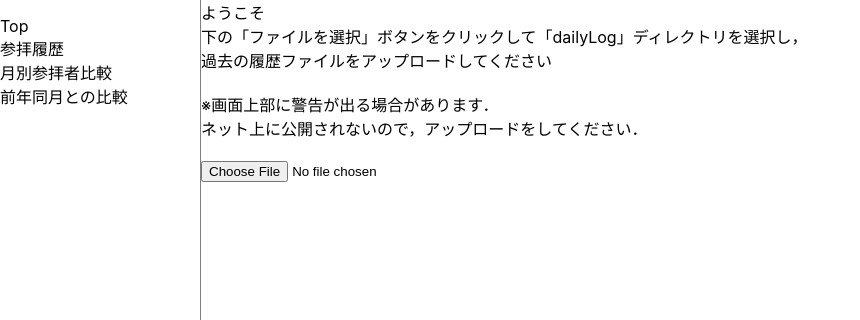
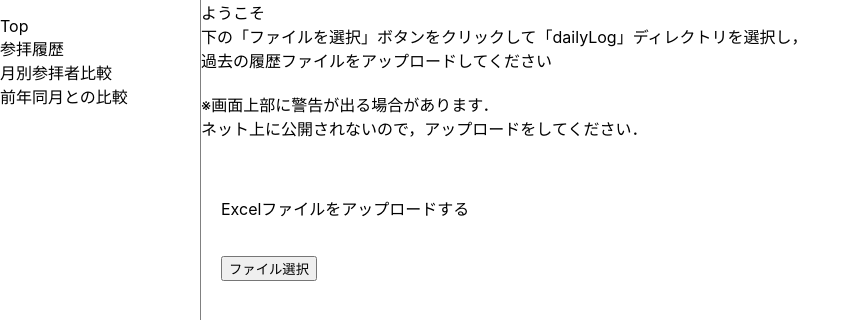
Before and after one commit to yui666a/admission-record, a React (Create React App) app in the folder static-web/: page / in a window 1280 px wide. Shown: the top 320 px of the page, without its empty margins (0-860 px from the left). Built offline with nearby package versions, Linux system fonts and the light colour scheme.

Commit message:
accept importing excel file

```diff
--- a/static-web/package.json
+++ b/static-web/package.json
@@ -1,5 +1,6 @@
 {
   "name": "static-web",
+  "homepage": "./",
   "version": "0.1.0",
   "private": true,
   "dependencies": {
@@ -15,7 +16,8 @@
     "react-dom": "^17.0.2",
     "react-scripts": "5.0.0",
     "styled-components": "^5.3.3",
-    "web-vitals": "^2.1.3"
+    "web-vitals": "^2.1.3",
+    "xlsx": "^0.17.5"
   },
   "scripts": {
     "start": "react-scripts start",
--- a/static-web/src/App.tsx
+++ b/static-web/src/App.tsx
@@ -8,9 +8,9 @@ import styled from "styled-components";
 import Log from "./Type/Log";
 
 // excelの時間を変換するための定数
-const constantSec = 0.000011572734491;
+// const constantSec = 0.000011572734491;
 const constantMin = 0.000694364069444;
-const constantHour = 0.041661844166667;
+// const constantHour = 0.041661844166667;
 
 type Page = "init" | "static" | "log" | "compareLastYear";
 function App() {
@@ -90,17 +90,44 @@ function App() {
     );
   }, []);
 
+  function onInput(data: string) {
+    let dateLogs: Log[] = [];
+    JSON.parse(data).forEach((d: any) => {
+      const time = Number(d.参拝時間) / constantMin;
+      const hour = ("0" + ((time / 60) | 0)).slice(-2);
+      const min = ("0" + (time % 60 | 0)).slice(-2);
+
+      const newLog = {
+        date: d.参拝日付,
+        group: d.所属,
+        name: d.参拝者,
+        id: d.会員番号,
+        age: d.年齢,
+        sex: d.性別,
+        time: hour + " : " + min,
+        note: d.備考,
+      };
+      dateLogs.push(newLog);
+    });
+    const filteredData = Array.from(
+      new Map(
+        dateLogs.map((log) => [log.date + log.time + log.name, log])
+      ).values()
+    );
+    const sortedData = filteredData.sort(function (a: Log, b: Log) {
+      return a.date > b.date ? -1 : 1;
+    });
+    setData(sortedData);
+    setMode("log");
+  }
+
   return (
     <Body className="App">
       {sideBar}
-      {(mode === "init" || files.length === 0) && (
-        <InitialDisplay onFilesInput={onFilesInput} />
-      )}
-      {mode === "log" && files.length !== 0 && <LogPage data={data} />}
-      {mode === "static" && files.length !== 0 && <MonthlyStatistic data={data} />}
-      {mode === "compareLastYear" && files.length !== 0 && (
-        <CompareLastYearStatistic data={data} />
-      )}
+      {mode === "init" && <InitialDisplay onFilesInput={onInput} />}
+      {mode === "log" && <LogPage data={data} />}
+      {mode === "static" && <MonthlyStatistic data={data} />}
+      {mode === "compareLastYear" && <CompareLastYearStatistic data={data} />}
     </Body>
   );
 }
--- /dev/null
+++ b/static-web/src/Components/ExcelInput.tsx
@@ -0,0 +1,60 @@
+import React, { useRef, useState } from "react";
+import XLSX from "xlsx";
+
+interface Props {
+  onInput: Function;
+}
+const Component = (props: Props) => {
+  const fileInput = useRef<HTMLInputElement>(null);
+  const [fileName, setFileName] = useState("");
+  // const [excelData, setExcelData] = useState("");
+
+  const handleTriggerReadFile = () => {
+    if (fileInput.current) {
+      fileInput.current.click();
+    }
+  };
+  const handleReadFile = (fileObj: File) => {
+    if (fileObj) {
+      setFileName(fileObj.name);
+      fileObj.arrayBuffer().then((buffer) => {
+        const workbook = XLSX.read(buffer, { type: "buffer", bookVBA: true });
+        // const firstSheetName = workbook.SheetNames[0];
+        const worksheet = workbook.Sheets["参拝者履歴"];
+        const data = XLSX.utils.sheet_to_json(worksheet);
+        // setExcelData(JSON.stringify(data));
+        props.onInput(JSON.stringify(data));
+      });
+    }
+  };
+  return (
+    <div style={{ padding: "20px" }}>
+      <p style={{ paddingBottom: "20px" }}>Excelファイルをアップロードする</p>
+      <button onClick={() => handleTriggerReadFile()}>ファイル選択</button>
+      {!!fileName && <span>ファイル名：{fileName}</span>}
+      <form style={{ display: "none" }}>
+        <input
+          type="file"
+          accept="application/vnd.openxmlformats-officedocument.spreadsheetml.sheet,application/vnd.ms-excel.sheet.macroenabled.12"
+          ref={fileInput}
+          onChange={(e) => {
+            e.preventDefault();
+            handleReadFile(e.currentTarget.files![0]);
+          }}
+        />
+      </form>
+      {/* {!!excelData && (
+        <div
+          style={{
+            border: "solid 1px #444",
+            marginTop: "10px",
+            padding: "10px",
+          }}
+        >
+          {excelData}
+        </div>
+      )} */}
+    </div>
+  );
+};
+export default Component;
--- a/static-web/src/Pages/InitialDisplay.tsx
+++ b/static-web/src/Pages/InitialDisplay.tsx
@@ -1,3 +1,5 @@
+import ExcelInput from "../Components/ExcelInput";
+
 interface Props {
   onFilesInput: Function;
 }
@@ -5,20 +7,31 @@ interface Props {
 const InitialDisplay = function (props: Props) {
   return (
     <div>
-      ようこそ<br/>
-      下の「ファイルを選択」ボタンをクリックして「dailyLog」ディレクトリを選択し，<br/>
+      ようこそ
+      <br />
+      下の「ファイルを選択」ボタンをクリックして「dailyLog」ディレクトリを選択し，
+      <br />
       過去の履歴ファイルをアップロードしてください
-      <br /><br/>
-      ※画面上部に警告が出る場合があります．<br/>
-      ネット上に公開されないので，アップロードをしてください．<br/><br/>
-      <input
+      <br />
+      <br />
+      ※画面上部に警告が出る場合があります．
+      <br />
+      ネット上に公開されないので，アップロードをしてください．
+      <br />
+      <br />
+      <ExcelInput
+        onInput={(a: any) => {
+          props.onFilesInput(a);
+        }}
+      />
+      {/* <input
         type="file"
         id="file"
         name="upfile[]"
-        /* @ts-expect-error */
+        / * @ts-expect-error * /
         webkitdirectory=""
         onChange={(e) => props.onFilesInput(e)}
-      />
+      /> */}
     </div>
   );
 };
```
Also changed, not shown: static-web/public/logo192.png (deleted), static-web/public/logo512.png (deleted).
